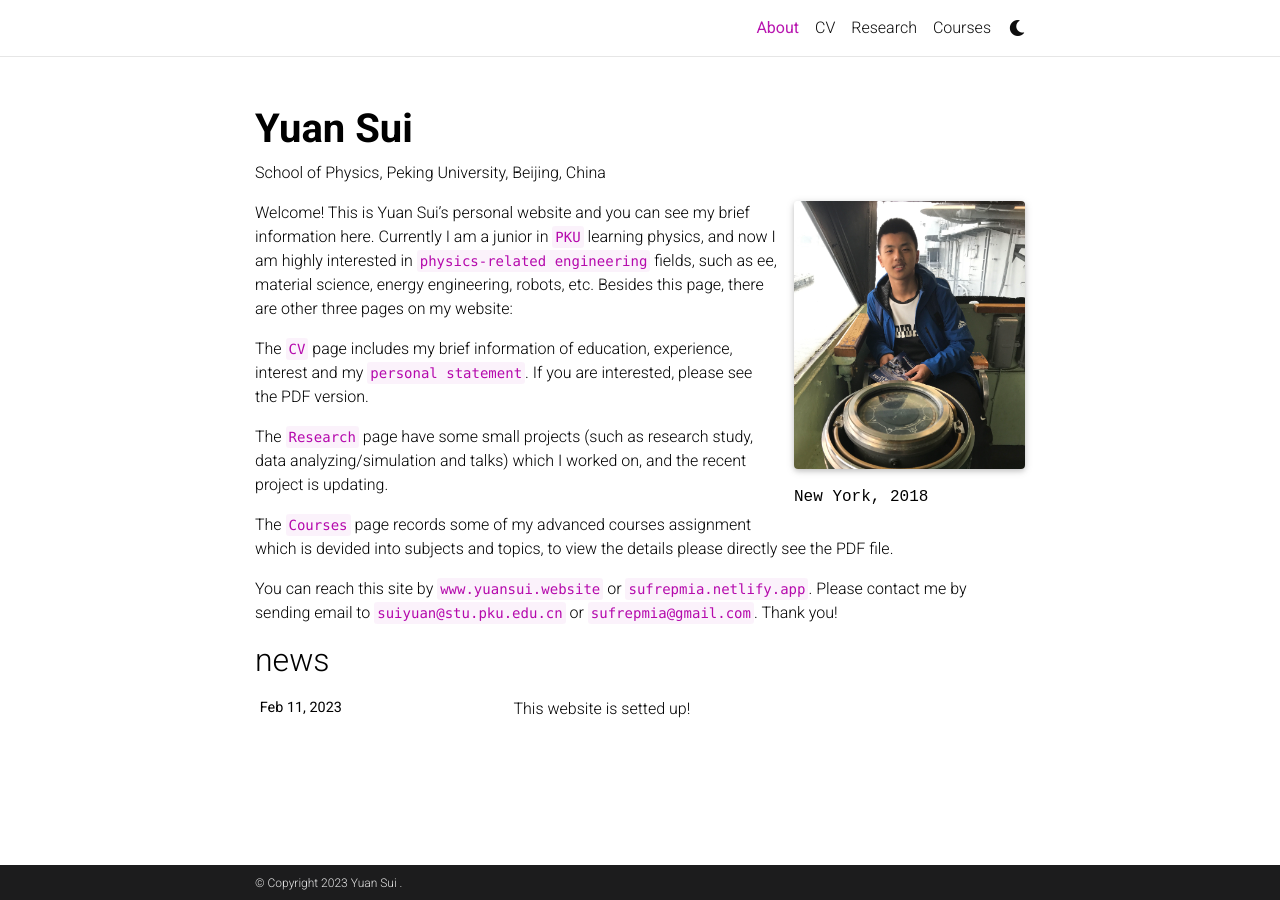
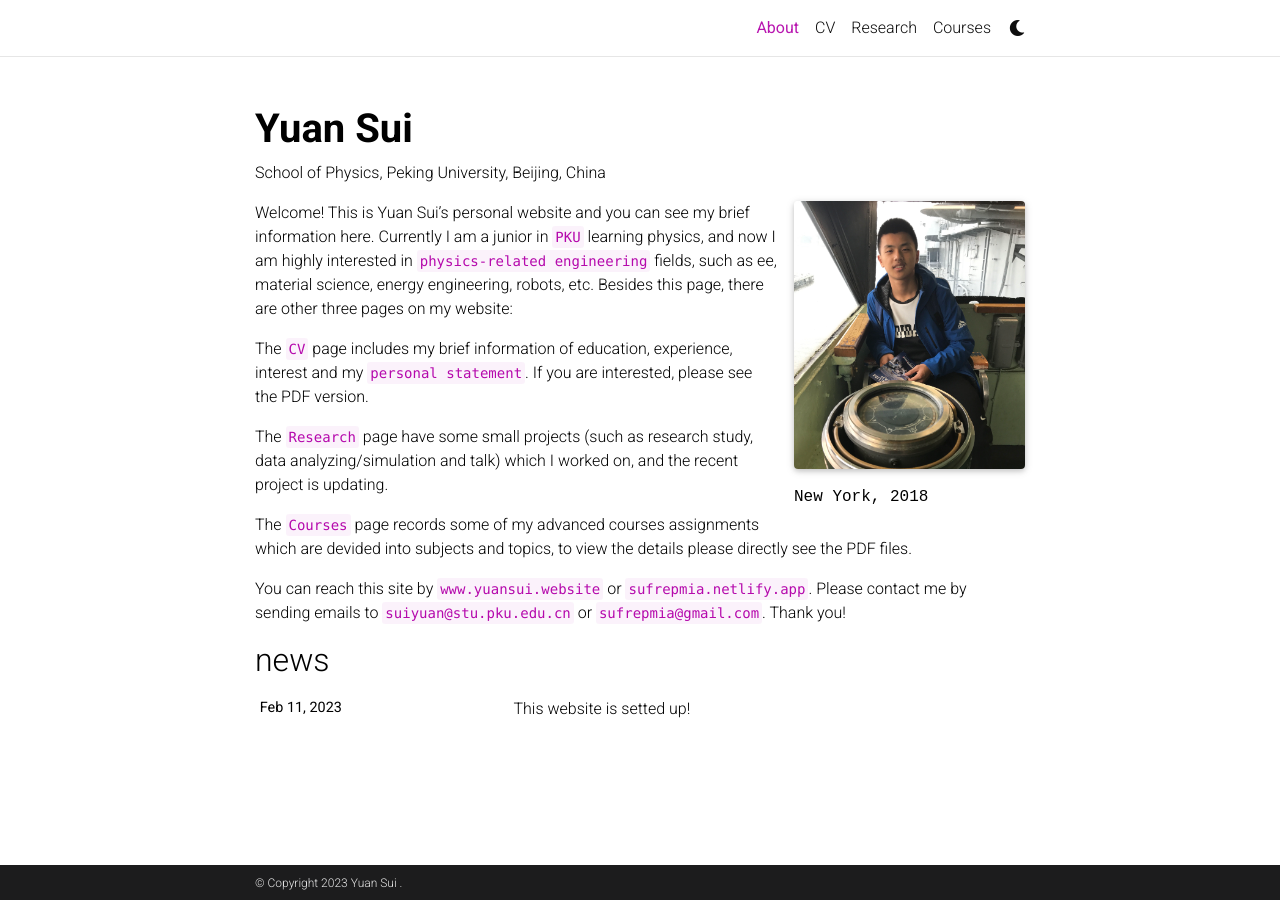
Before and after one commit to sufrepmia/al-folio_theme, a Jekyll site: the page built from _pages/about.md, in a window 1280 px wide. Built offline with Jekyll 4.4.1, drawn with Linux system fonts in a browser that asks for light colours; full-size pictures stand in for the smaller copies a plugin makes; comment, search, counter and statistics services are not loaded; a style sheet for code colours, icons or effects is not loaded.

Commit message:
Update about.md

```diff
--- a/_pages/about.md
+++ b/_pages/about.md
@@ -18,8 +18,8 @@ Welcome! This is Yuan Sui's personal website and you can see my brief informatio
 
 The `CV` page includes my brief information of education, experience, interest and my `personal statement`. If you are interested, please see the PDF version.
 
-The `Research` page have some small projects (such as research study, data analyzing/simulation and talks) which I worked on, and the recent project is updating.
+The `Research` page have some small projects (such as research study, data analyzing/simulation and talk) which I worked on, and the recent project is updating.
 
-The `Courses` page records some of my advanced courses assignment which is devided into subjects and topics, to view the details please directly see the PDF file.
+The `Courses` page records some of my advanced courses assignments which are devided into subjects and topics, to view the details please directly see the PDF files.
 
-You can reach this site by `www.yuansui.website` or `sufrepmia.netlify.app`. Please contact me by sending email to `suiyuan@stu.pku.edu.cn` or `sufrepmia@gmail.com`. Thank you!
+You can reach this site by `www.yuansui.website` or `sufrepmia.netlify.app`. Please contact me by sending emails to `suiyuan@stu.pku.edu.cn` or `sufrepmia@gmail.com`. Thank you!
```
